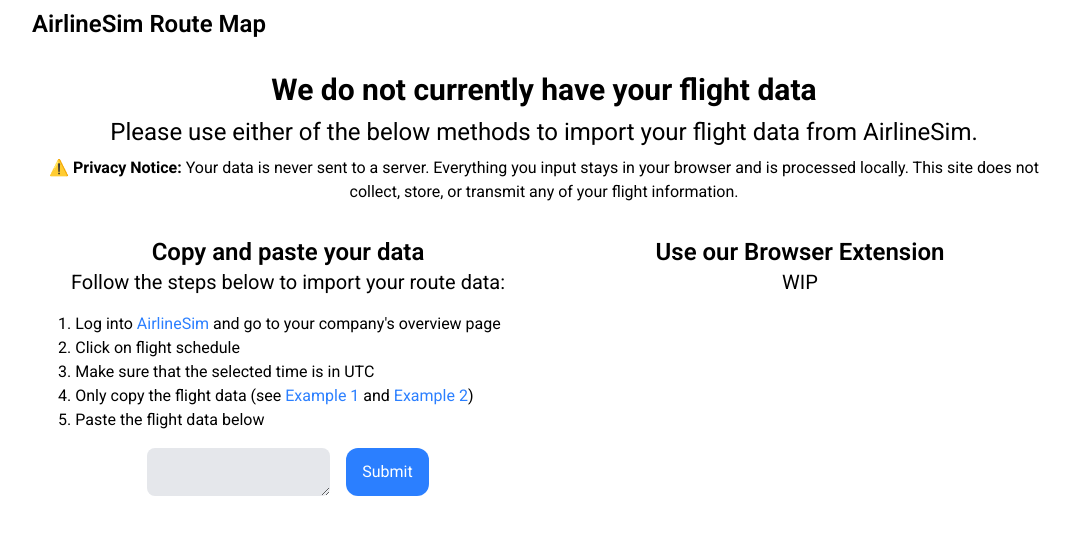
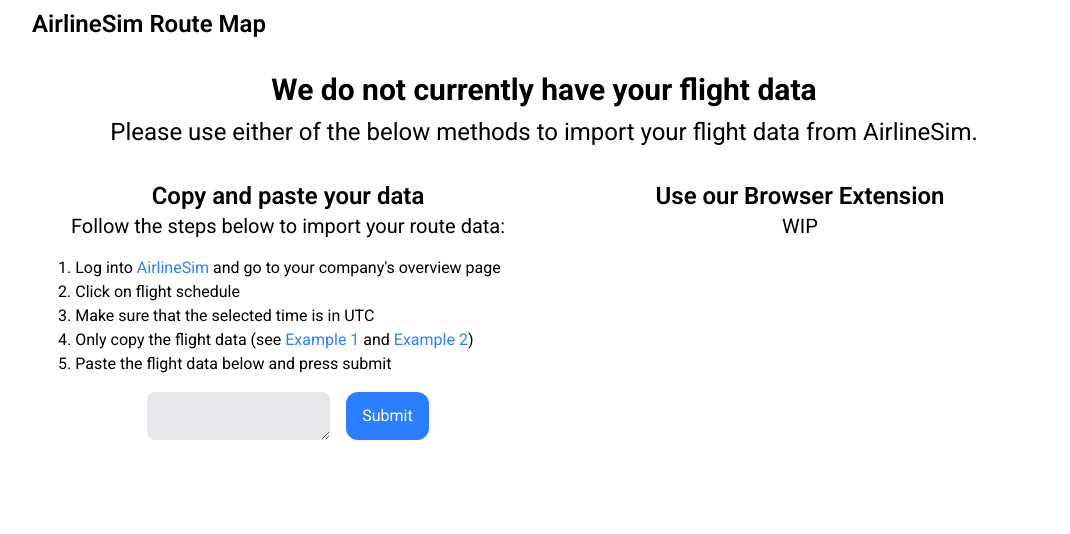
Before and after one commit to george-593/airlinesim-route-map, a Vue app: page / in a window 1280 px wide. Shown: the top 534 px of the page, without its empty margins (96-1166 px from the left). Built offline with nearby package versions, Linux system fonts and the light colour scheme.

Commit message:
Remove privacy notice and improve instructions wording

```diff
--- a/src/views/DataInputView.vue
+++ b/src/views/DataInputView.vue
@@ -88,16 +88,10 @@
       <h2 class="font-bold text-3xl">
         We do not currently have your flight data
       </h2>
-      <h3 class="text-2xl my-2">
+      <h3 class="text-2xl mt-2">
         Please use either of the below methods to import your flight data from
         AirlineSim.
       </h3>
-      <p>
-        <strong>⚠️ Privacy Notice:</strong> Your data is never sent to a server.
-        Everything you input stays in your browser and is processed locally.
-        This site does not collect, store, or transmit any of your flight
-        information.
-      </p>
     </div>
     <div class="grid grid-cols-2">
       <div class="flex items-center flex-col w-full">
@@ -135,7 +129,7 @@
               Example 2</button
             >)
           </li>
-          <li>Paste the flight data below</li>
+          <li>Paste the flight data below and press submit</li>
         </ol>
         <div class="flex my-4">
           <textarea
```
